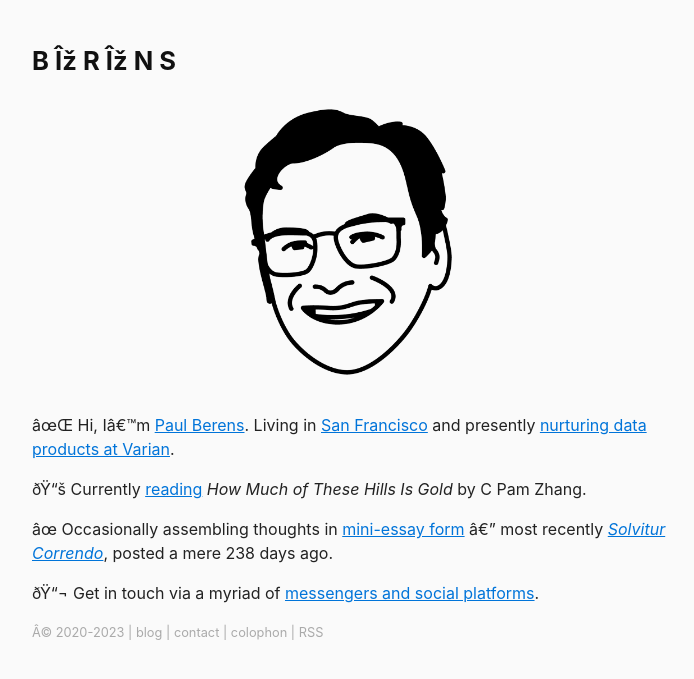
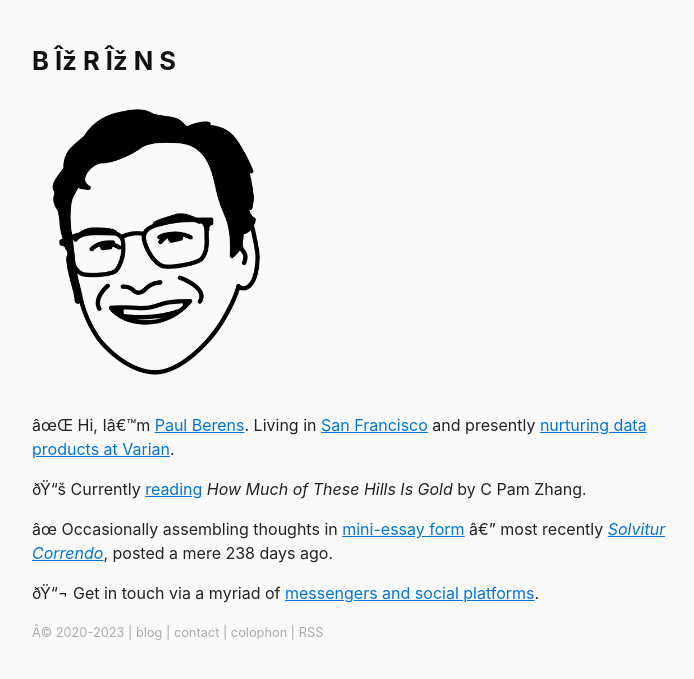
Before and after one commit to berensp/berensp.github.io, a Jekyll site: the page built from index.md, in a window 1280 px wide. Shown: the top 679 px of the page, without its empty margins (288-982 px from the left). Built offline with Jekyll 4.4.1, drawn with Linux system fonts in a browser that asks for light colours; a script that is not in the unit is left out.

Commit message:
Update main.css

```diff
--- a/assets/main.css
+++ b/assets/main.css
@@ -33,7 +33,6 @@ img {
 @media (min-width: 601px) {
   img {
     width: 75%; /* Adjust this value if you want smaller/larger images on larger screens */
-    margin: 0 auto; /* Centers the image if the container is wider */
   }
 }
 
```
